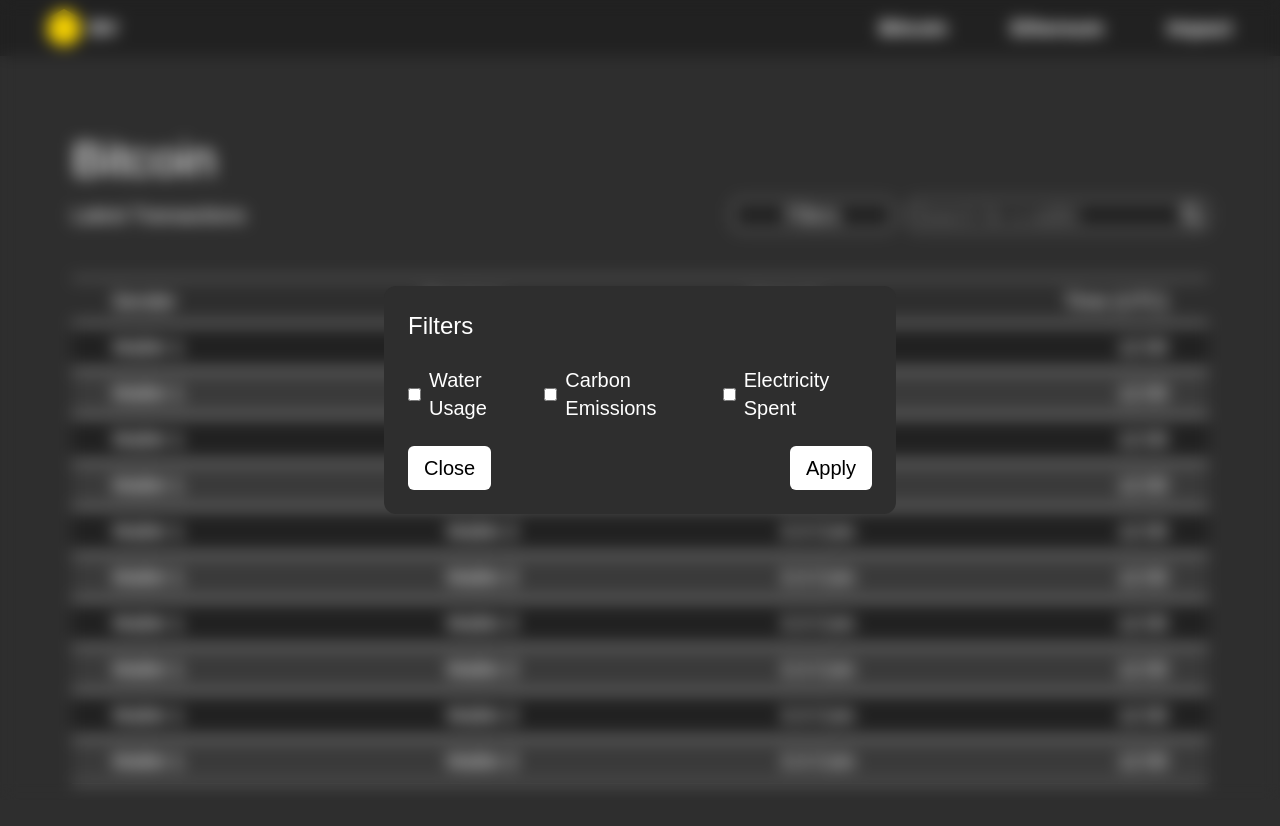
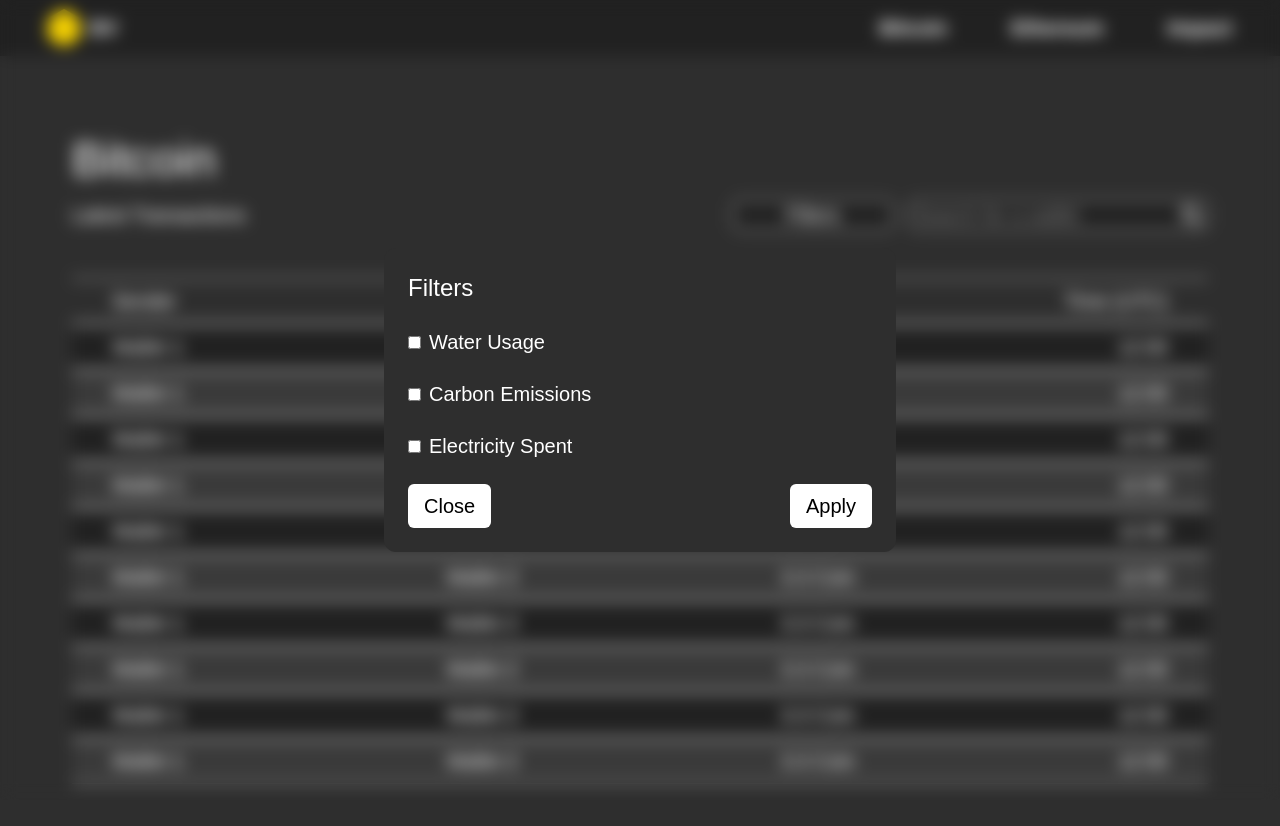
Before and after one commit to 23-jose/blockchainvisualiser, a Next.js app: page /bitcoin in a window 1280 px wide. Both pictures are taken after a click on the button "Filters". Shown: the top 826 px of the page. Built offline with nearby package versions, Linux system fonts and the light colour scheme.

Commit message:
improved the filter component UI

```diff
--- a/components/Filters.tsx
+++ b/components/Filters.tsx
@@ -10,7 +10,7 @@
       <div className="bg-[#2E2E2E] p-6 rounded-xl text-white w-full max-w-lg">
         <div className="text-2xl items-center mb-6">Filters</div>
         <div className="flex flex-col gap-6"></div>
-            <div className="flex flex-col sm:flex-row sm:justify-between s,:gap-4 gap-3">
+            <div className="flex flex-col justify-between gap-6 text-center">
                 <label className="flex items-center gap-2">
                     <input type="checkbox" className="accent-white" />
                     Water Usage
```
